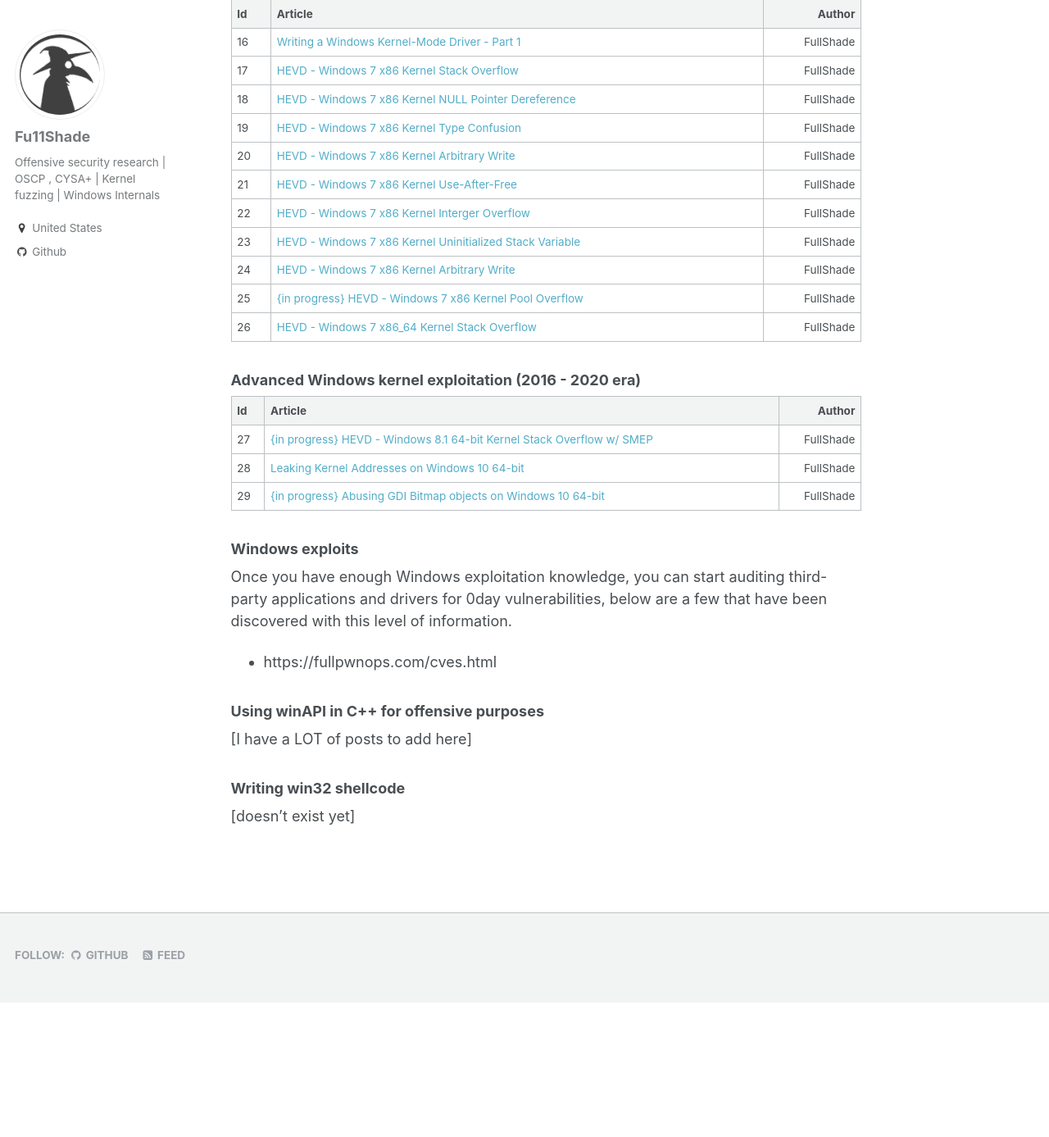
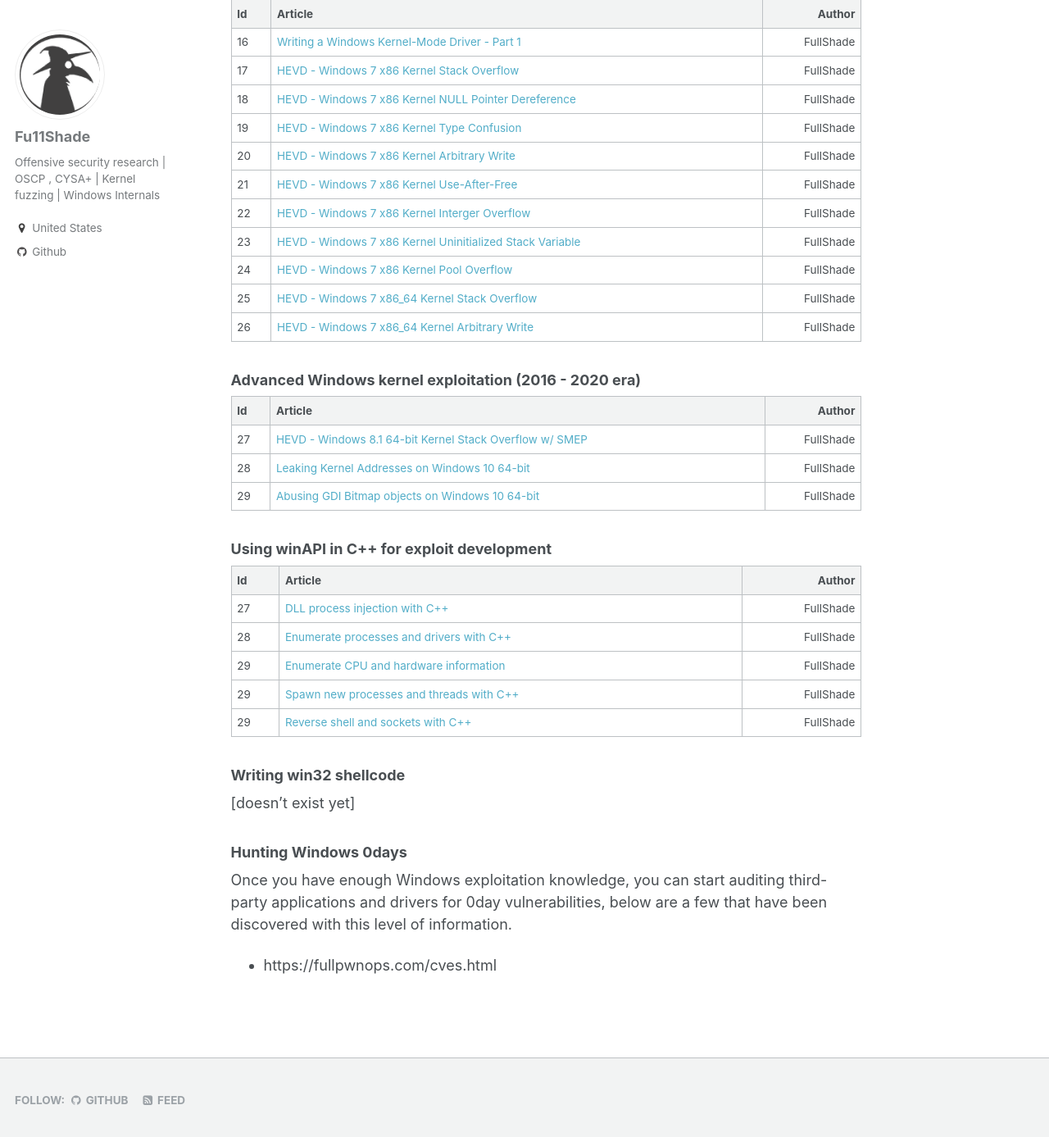
Before and after one commit to asdyxcyxc/FULLSHADE.github.io, a Jekyll site: the page built from _pages/windows-exploitation-pathway.md, in a window 1280 px wide and 1400 px high, scrolled down 1404 px. Shown: the top 1387 px of the window at 82% size. Built offline with Jekyll 4.4.1, drawn with Linux system fonts in a browser that asks for light colours; before the commit the page ends 2627 px from its top, so only the background shows below that.

Commit message:
Update windows-exploitation-pathway.md

```diff
--- a/_pages/windows-exploitation-pathway.md
+++ b/_pages/windows-exploitation-pathway.md
@@ -55,29 +55,35 @@ Fair warning, some of the following posts are not finished yet... Most everythin
 | 21 | [HEVD - Windows 7 x86 Kernel Use-After-Free]() | FullShade |
 | 22 | [HEVD - Windows 7 x86 Kernel Interger Overflow]() | FullShade |
 | 23 | [HEVD - Windows 7 x86 Kernel Uninitialized Stack Variable]() | FullShade |
-| 24 | [HEVD - Windows 7 x86 Kernel Arbitrary Write](https://fullpwnops.com/HEVD-arbitraryoverwrite/) | FullShade |
-| 25 | [{in progress} HEVD - Windows 7 x86 Kernel Pool Overflow](https://fullpwnops.com/HEVD-pool-overflow/) | FullShade |
-| 26 | [HEVD - Windows 7 x86_64 Kernel Stack Overflow]() | FullShade |
-
+| 24 | [HEVD - Windows 7 x86 Kernel Pool Overflow](https://fullpwnops.com/HEVD-pool-overflow/) | FullShade |
+| 25 | [HEVD - Windows 7 x86_64 Kernel Stack Overflow]() | FullShade |
+| 26 | [HEVD - Windows 7 x86_64 Kernel Arbitrary Write]() | FullShade |
 
 ### Advanced Windows kernel exploitation (2016 - 2020 era)
 
 | Id | Article | Author  |
 |:---|:--------|--------:|
-| 27 | [{in progress} HEVD - Windows 8.1 64-bit Kernel Stack Overflow w/ SMEP](https://fullpwnops.com/HEVD-stack-smep/) | FullShade |
+| 27 | [HEVD - Windows 8.1 64-bit Kernel Stack Overflow w/ SMEP](https://fullpwnops.com/HEVD-stack-smep/) | FullShade |
 | 28 | [Leaking Kernel Addresses on Windows 10 64-bit](https://fullpwnops.com/Windows-10-kaslr-infoleak/) | FullShade |
-| 29 | [{in progress} Abusing GDI Bitmap objects on Windows 10 64-bit](https://fullpwnops.com/gdi-exploitation/) | FullShade |
+| 29 | [Abusing GDI Bitmap objects on Windows 10 64-bit](https://fullpwnops.com/gdi-exploitation/) | FullShade |
 
-### Windows exploits
+### Using winAPI in C++ for exploit development
+
+| Id | Article | Author  |
+|:---|:--------|--------:|
+| 27 | [DLL process injection with C++]() | FullShade |
+| 28 | [Enumerate processes and drivers with C++](https://fullpwnops.com/Windows-10-kaslr-infoleak/) | FullShade |
+| 29 | [Enumerate CPU and hardware information](https://fullpwnops.com/gdi-exploitation/) | FullShade |
+| 29 | [Spawn new processes and threads  with C++](https://fullpwnops.com/gdi-exploitation/) | FullShade |
+| 29 | [Reverse shell and sockets with C++](https://fullpwnops.com/gdi-exploitation/) | FullShade |
+
+
+### Writing win32 shellcode
+
+[doesn't exist yet]
+
+### Hunting Windows 0days
 
 Once you have enough Windows exploitation knowledge, you can start auditing third-party applications and drivers for 0day vulnerabilities, below are a few that have been discovered with this level of information.
 
 - https://fullpwnops.com/cves.html
-
-### Using winAPI in C++ for offensive purposes
-
-[I have a LOT of posts to add here]
-
-### Writing win32 shellcode
-
-[doesn't exist yet]
```
